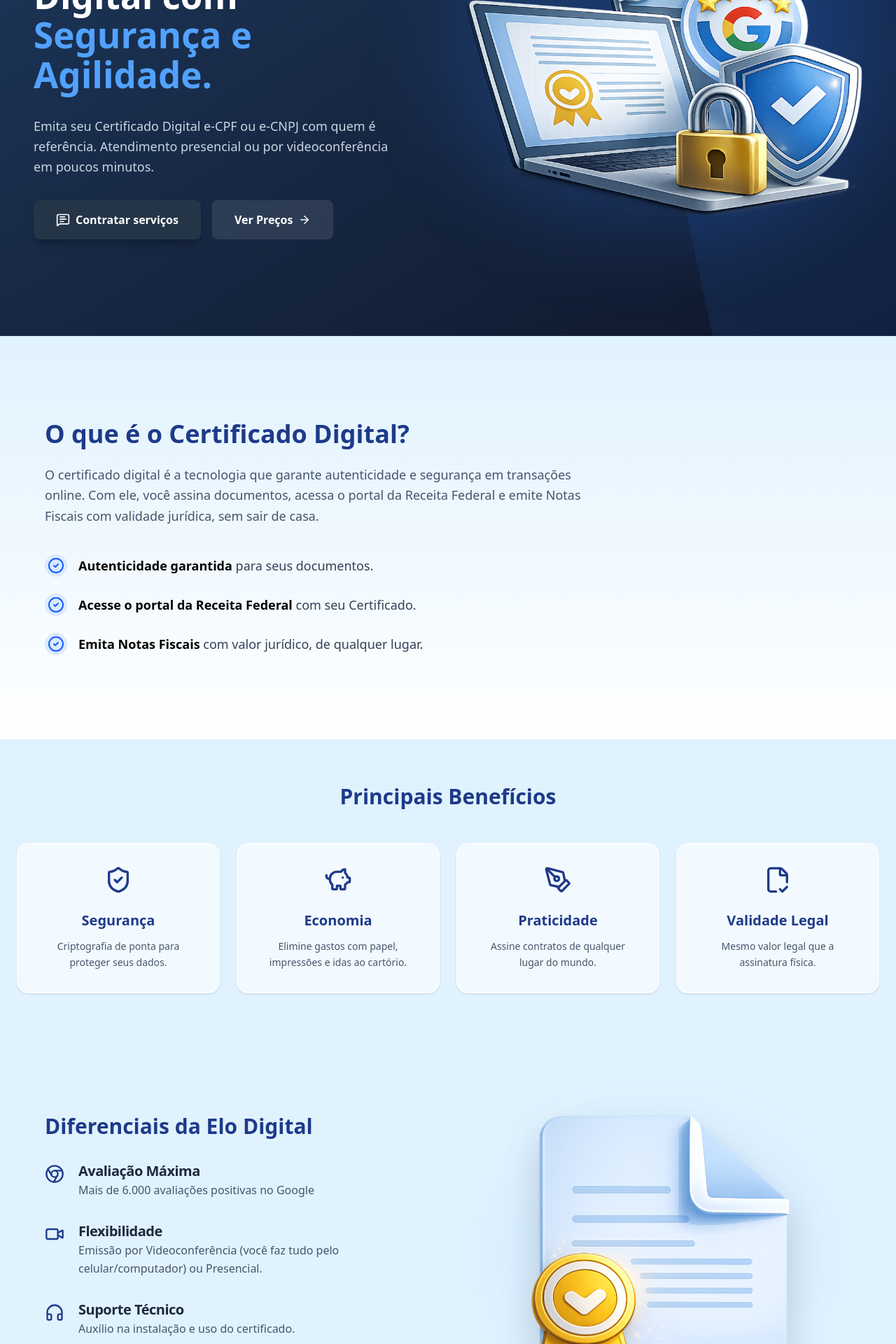
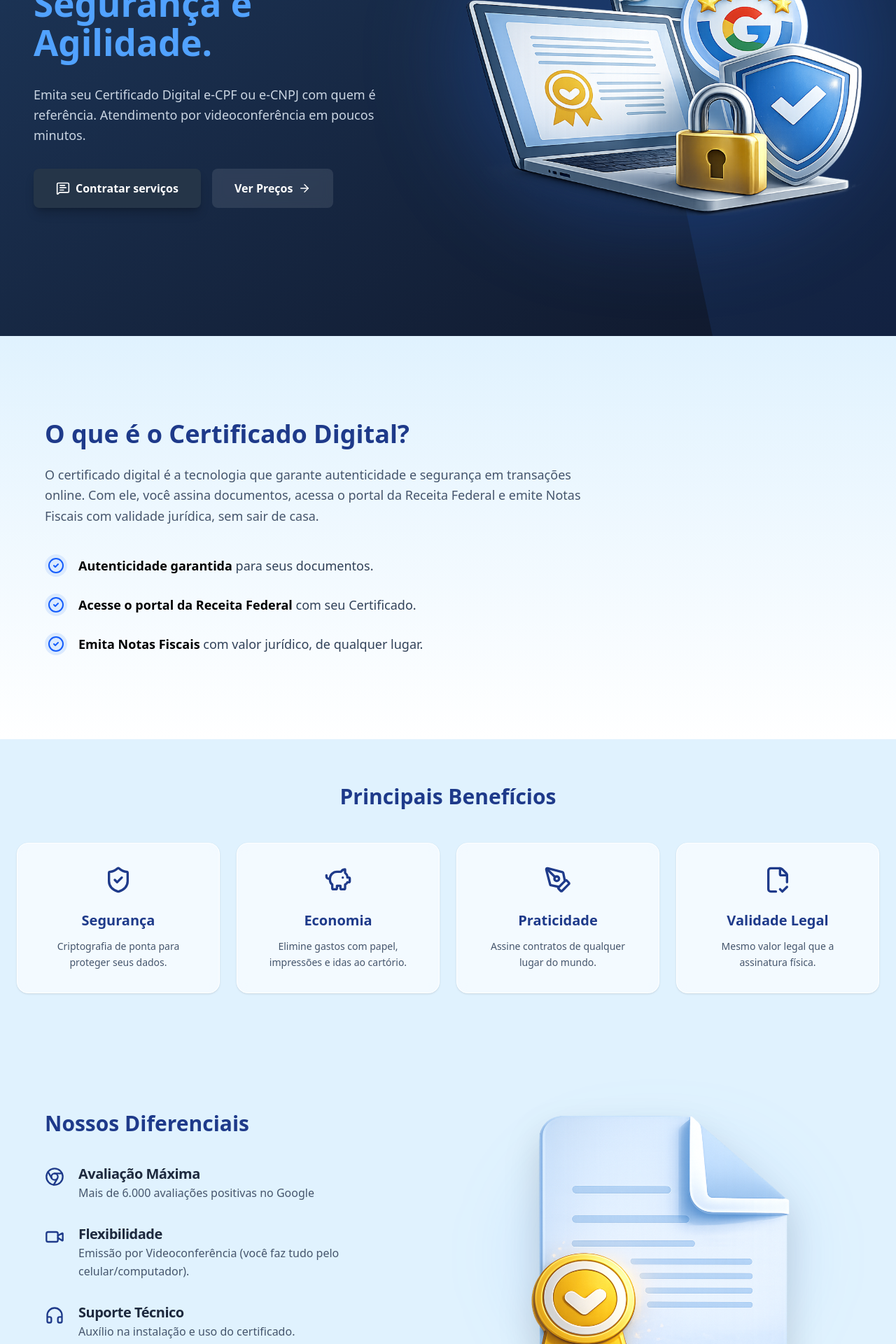
Before and after one commit to jpmacielprado/Landing_MPrime, a React (Vite) app: page / in a window 1280 px wide. Shown: the part 320-2240 px from the top of the page at 70% size. Built offline with nearby package versions, Linux system fonts and the light colour scheme.

Commit message:
correções

```diff
--- a/src/components/Benefits.tsx
+++ b/src/components/Benefits.tsx
@@ -1,6 +1,7 @@
 import React from 'react';
 import Doc from '../assets/doc.svg';
 import { Chrome, Video, Headphones, PlusCircle } from 'lucide-react';
+import { ScrollAnimation } from '../components/ScrollAnimation';
 
 const Differences: React.FC = () => {
     const diffs = [
@@ -11,7 +12,7 @@ const Differences: React.FC = () => {
         },
         {
             title: 'Flexibilidade',
-            description: 'Emissão por Videoconferência (você faz tudo pelo celular/computador) ou Presencial.',
+            description: 'Emissão por Videoconferência (você faz tudo pelo celular/computador).',
             icon: <Video className="text-[#1e3a8a]" size={28} />,
         },
         {
@@ -32,9 +33,11 @@ const Differences: React.FC = () => {
 
                 {/* Lado Esquerdo: Lista de Diferenciais */}
                 <div className="space-y-10">
-                    <h2 className="text-3xl font-bold text-[#1e3a8a] mb-8">
-                        Diferenciais da Elo Digital
-                    </h2>
+                    <ScrollAnimation>
+                        <h2 className="text-3xl font-bold text-[#1e3a8a] mb-8">
+                            Nossos Diferenciais
+                        </h2>
+                    </ScrollAnimation>
 
                     <div className="space-y-8">
                         {diffs.map((item, index) => (
--- a/src/components/Faq.tsx
+++ b/src/components/Faq.tsx
@@ -17,7 +17,7 @@ const faqData: FAQItem[] = [
     },
     {
         question: "Quanto tempo leva para o certificado ficar pronto?",
-        answer: "Após a validação (presencial ou por vídeo), a emissão costuma ser imediata. O processo todo de atendimento leva cerca de 15 a 30 minutos."
+        answer: "Após a validação, a emissão costuma ser imediata. O processo todo de atendimento leva cerca de 15 a 30 minutos."
     },
     {
         question: "Posso usar o e-CPF para emitir notas fiscais da minha empresa?",
--- a/src/components/Footer.tsx
+++ b/src/components/Footer.tsx
@@ -1,5 +1,5 @@
 import React from 'react';
-import { Mail, Phone, MapPin, Instagram, Facebook, ShieldCheck } from 'lucide-react';
+import { Mail, Phone, Instagram, ShieldCheck } from 'lucide-react';
 
 const Footer: React.FC = () => {
     const currentYear = new Date().getFullYear();
@@ -33,19 +33,15 @@ const Footer: React.FC = () => {
 
                     {/* Coluna 3: Contacto */}
                     <div>
-                        <h4 className="text-white font-bold mb-4">Contacto</h4>
+                        <h4 className="text-white font-bold mb-4">Contato</h4>
                         <ul className="space-y-3 text-sm">
                             <li className="flex items-center gap-3">
                                 <Phone size={16} className="text-blue-400" />
-                                (12) 99133-7334
+                                (12) 99163-1525
                             </li>
                             <li className="flex items-center gap-3">
                                 <Mail size={16} className="text-blue-400" />
-                                mprime@gmail.com
-                            </li>
-                            <li className="flex items-start gap-3">
-                                <MapPin size={16} className="text-blue-400 mt-1" />
-                                <span>Rua Wladimir Herzog, 182 - Bosque dos Eucaliptos<br />São José dos Campos - SP</span>
+                                contato@mprimegestao.com.br
                             </li>
                         </ul>
                     </div>
@@ -56,9 +52,6 @@ const Footer: React.FC = () => {
                         <div className="flex gap-4">
                             <a href="#" className="bg-slate-800 p-2 rounded-full hover:bg-blue-600 transition-all">
                                 <Instagram size={20} className="text-white" />
-                            </a>
-                            <a href="#" className="bg-slate-800 p-2 rounded-full hover:bg-blue-700 transition-all">
-                                <Facebook size={20} className="text-white" />
                             </a>
                         </div>
                     </div>
--- a/src/components/Hero.tsx
+++ b/src/components/Hero.tsx
@@ -1,6 +1,5 @@
 import React from 'react';
 import { MessageSquareText, ArrowRight } from 'lucide-react';
-import Logo from '../assets/logo.svg';
 import Segurança from '../assets/seguranca.svg';
 import { ScrollAnimation } from '../components/ScrollAnimation';
 
@@ -14,7 +13,6 @@ const Hero: React.FC = () => {
 
                     {/* Lado Esquerdo: Texto e CTA */}
                     <div className="space-y-8">
-                        <img src={Logo} alt="MPrime Logo" className="w-48 h-auto" />
 
                         <h1 className="text-4xl md:text-6xl font-bold leading-tight">
                             Sua Identidade Digital com <span className="text-blue-400">Segurança e Agilidade.</span>
@@ -22,7 +20,7 @@ const Hero: React.FC = () => {
 
                         <p className="text-lg text-slate-300 max-w-lg leading-relaxed">
                             Emita seu Certificado Digital e-CPF ou e-CNPJ com quem é referência.
-                            Atendimento presencial ou por videoconferência em poucos minutos.
+                            Atendimento por videoconferência em poucos minutos.
                         </p>
 
                         <div className="flex flex-col sm:flex-row gap-4">
```
